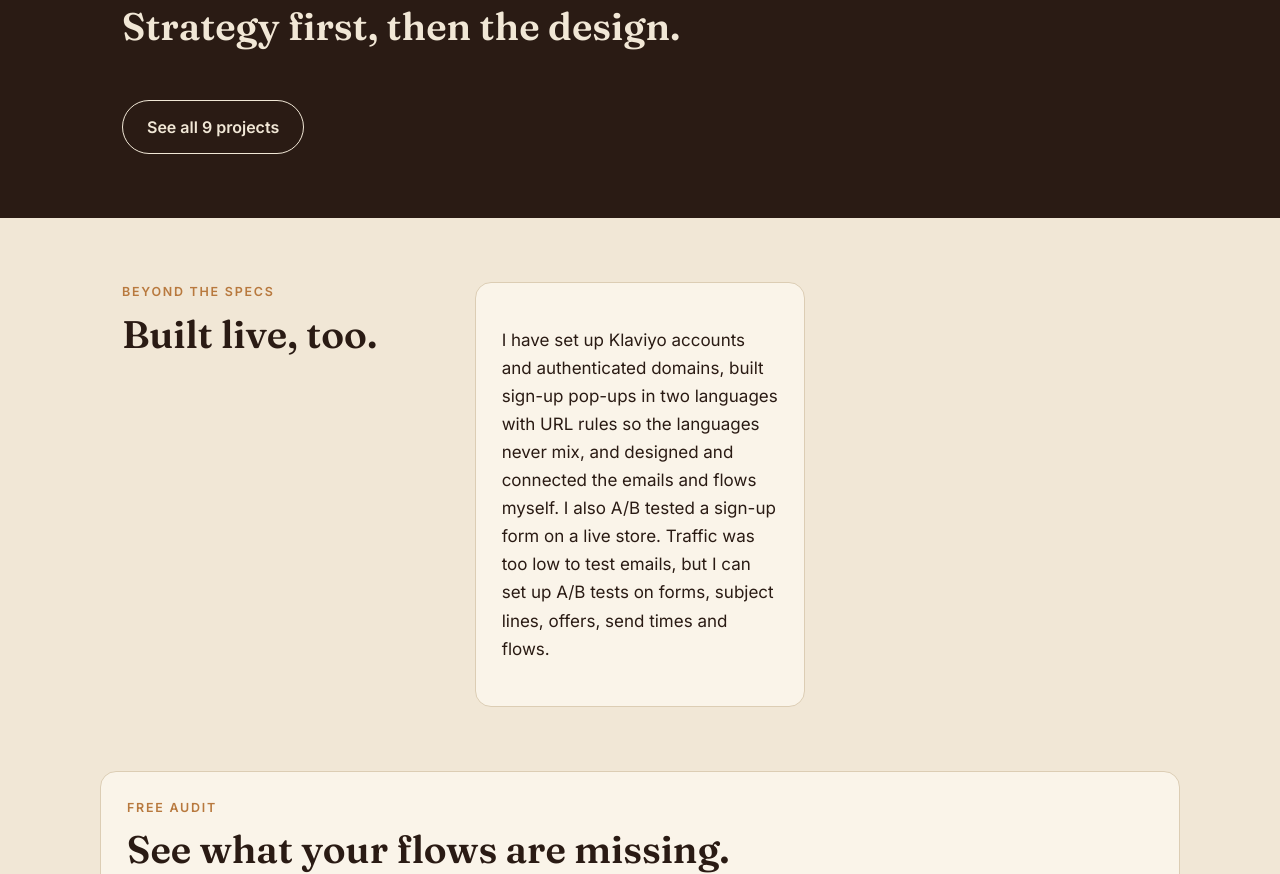
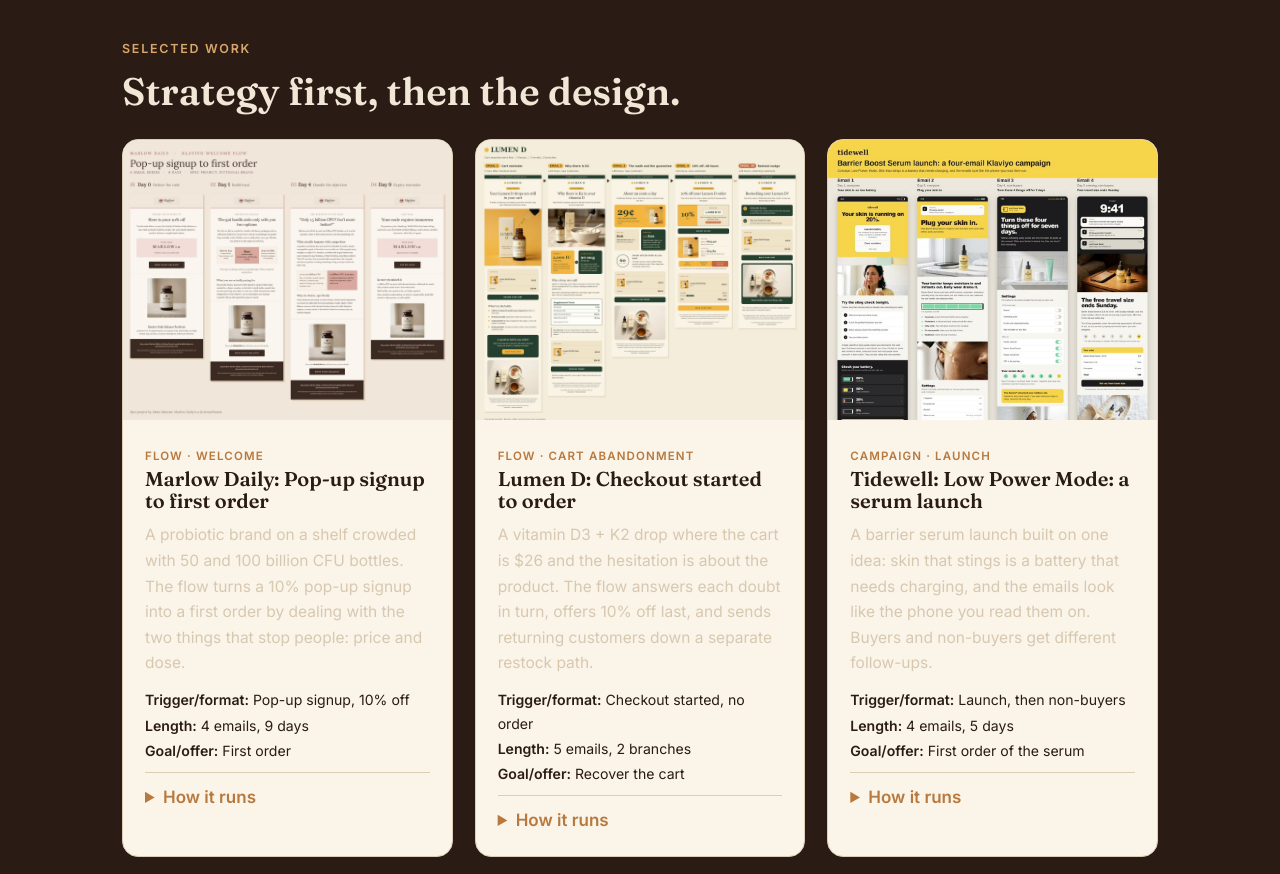
Before and after one commit to mahasaleemi053/Protfolio, a plain HTML site: page index.html in a window 1280 px wide. Shown: the part 960-1834 px from the top of the page. Drawn offline with Linux system fonts and the light colour scheme; files that its build step writes are made by us from their sources.

Commit message:
Add files via upload

```diff
--- a/index.html
+++ b/index.html
@@ -1,4 +1,4 @@
-<!doctype html><html lang="en"><head><meta charset="utf-8"><meta name="viewport" content="width=device-width, initial-scale=1, viewport-fit=cover"><link rel="preconnect" href="https://fonts.googleapis.com"><link rel="stylesheet" href="https://fonts.googleapis.com/css2?family=Fraunces:wght@500;600&family=Inter:wght@400;600&display=swap"><link rel="stylesheet" href="assets/style.css"><script defer src="assets/site.js"></script><title>Maha Saleemi · Email strategy, retention and design</title><meta name="description" content="Klaviyo email strategist, retention specialist and email designer."></head><body data-p="index.html">
+<!doctype html><html lang="en"><head><meta charset="utf-8"><meta name="viewport" content="width=device-width, initial-scale=1, viewport-fit=cover"><link rel="preconnect" href="https://fonts.googleapis.com"><link rel="stylesheet" href="https://fonts.googleapis.com/css2?family=Fraunces:wght@500;600&family=Inter:wght@400;600&display=swap"><link rel="stylesheet" href="style.css"><script defer src="site.js"></script><title>Maha Saleemi · Email strategy, retention and design</title><meta name="description" content="Klaviyo email strategist, retention specialist and email designer."></head><body data-p="index.html">
 <main><section class="hero"><div class="wrap"><p class="eye">Email strategist · Retention · Email design</p><h1>Email that turns subscribers into repeat customers.</h1><p class="lead">I plan, write, design and build Klaviyo flows and campaigns for ecommerce brands, from first signup to the reorder.</p><div class="row"><a class="btn" data-mail href="#">Get a free audit</a><a class="btn alt" href="work.html">See the work</a></div><div class="chips"><span>Klaviyo Practitioner</span><span>HubSpot Email Marketing Certified</span><span>9 spec projects</span><span>Open to roles and freelance</span></div></div></section>
 <section style="padding-top:0"><div class="wrap grid"><div class="pill"><p class="eye">Strategy</p><h3>Retention flows</h3><p>Welcome, cart recovery, post-purchase and reorder flows with timing, branching and one job per email.</p></div><div class="pill"><p class="eye">Design</p><h3>Email design and copy</h3><p>Layouts, copy and image direction that match the brand and give the reader one clear next step.</p></div><div class="pill"><p class="eye">Build</p><h3>Klaviyo setup</h3><p>Account setup, domain authentication, sign-up forms in two languages and flows that keep each language apart.</p></div></div></section>
 <section class="dark"><div class="wrap"><p class="eye">Selected work</p><h2>Strategy first, then the design.</h2><div class="grid" id="featured" style="margin-top:26px;color:var(--ink)"></div><div class="row"><a class="btn alt" style="color:var(--bg);border-color:var(--bg)" href="work.html">See all 9 projects</a></div></div></section>
--- a/site.js
+++ b/site.js
@@ -13,7 +13,7 @@ var P=[
 {t:"Campaign",k:"Launch",n:"Bloomtint",h:"Petal Tint launch",i:"bloomtint",b:"A six-shade lip and cheek stick at $18. One product, one message: one swipe for lips and cheeks. Free first-order shipping supplies the deadline.",m:["Launch campaign","3 emails","Free first-order shipping"],s:[["Email 1","Launch: the stick, six shades, dab-blend-done."],["Email 2","Shade guide: choose by mood."],["Email 3","Offer ends tonight, with a short FAQ."]]},
 {t:"Campaign",k:"Launch",n:"Vesper",h:"The Evening Edit",i:"vesper",b:"A dark, editorial launch for an evening-wear label. Private access for subscribers until Sunday does the selling, and each email shows a different side of the collection.",m:["Launch campaign","4 emails","Private access until Sunday"],s:[["Email 1","Launch: three pieces, one color."],["Email 2","Lookbook: a night out, 8 PM to midnight."],["Email 3","The craft: how the coat is made, plus fit and returns."],["Email 4","Last call: why to act before it opens to everyone."]]},
 {t:"Campaign",k:"Launch",n:"Ember Burger Co.",h:"The Hot Honey Smash",i:"ember",b:"A loud, fast launch for a limited-time burger. Free fries with a code and a Sunday deadline drive the order, and every email keeps the same short, punchy voice.",m:["Launch campaign","4 emails","Free fries with code"],s:[["Email 1","Launch: the burger, the sauce, the voucher."],["Email 2","Anatomy: seven layers and how to eat it."],["Email 3","Combo: burger, fries and drink, shown as a receipt."],["Email 4","Last call: gone Sunday."]]}];
-function card(p){return '<article class="card" data-t="'+p.t+'"><a href="assets/'+p.i+'.jpg" target="_blank" rel="noopener"><img loading="lazy" src="assets/'+p.i+'.jpg" alt="'+p.n+' emails"></a><div class="cb"><small>'+p.t+' · '+p.k+'</small><h3>'+p.n+': '+p.h+'</h3><p>'+p.b+'</p><div class="meta"><span><b>Trigger/format:</b> '+p.m[0]+'</span><span><b>Length:</b> '+p.m[1]+'</span><span><b>Goal/offer:</b> '+p.m[2]+'</span></div><details><summary>How it runs</summary><ol class="st">'+p.s.map(function(x){return '<li><b>'+x[0]+'</b>'+x[1]+'</li>'}).join("")+'</ol></details></div></article>'}
+function card(p){return '<article class="card" data-t="'+p.t+'"><a href="'+p.i+'.jpg" target="_blank" rel="noopener"><img loading="lazy" src="'+p.i+'.jpg" alt="'+p.n+' emails"></a><div class="cb"><small>'+p.t+' · '+p.k+'</small><h3>'+p.n+': '+p.h+'</h3><p>'+p.b+'</p><div class="meta"><span><b>Trigger/format:</b> '+p.m[0]+'</span><span><b>Length:</b> '+p.m[1]+'</span><span><b>Goal/offer:</b> '+p.m[2]+'</span></div><details><summary>How it runs</summary><ol class="st">'+p.s.map(function(x){return '<li><b>'+x[0]+'</b>'+x[1]+'</li>'}).join("")+'</ol></details></div></article>'}
 function fill(id,list){var e=document.getElementById(id);if(e)e.innerHTML=list.map(card).join("")}
 document.addEventListener("DOMContentLoaded",function(){
 var pg=document.body.dataset.p;
```
Also changed, not shown: contact.html (+1 -1 lines), credentials.html (+2 -2 lines), process.html (+1 -1 lines), work.html (+1 -1 lines).
